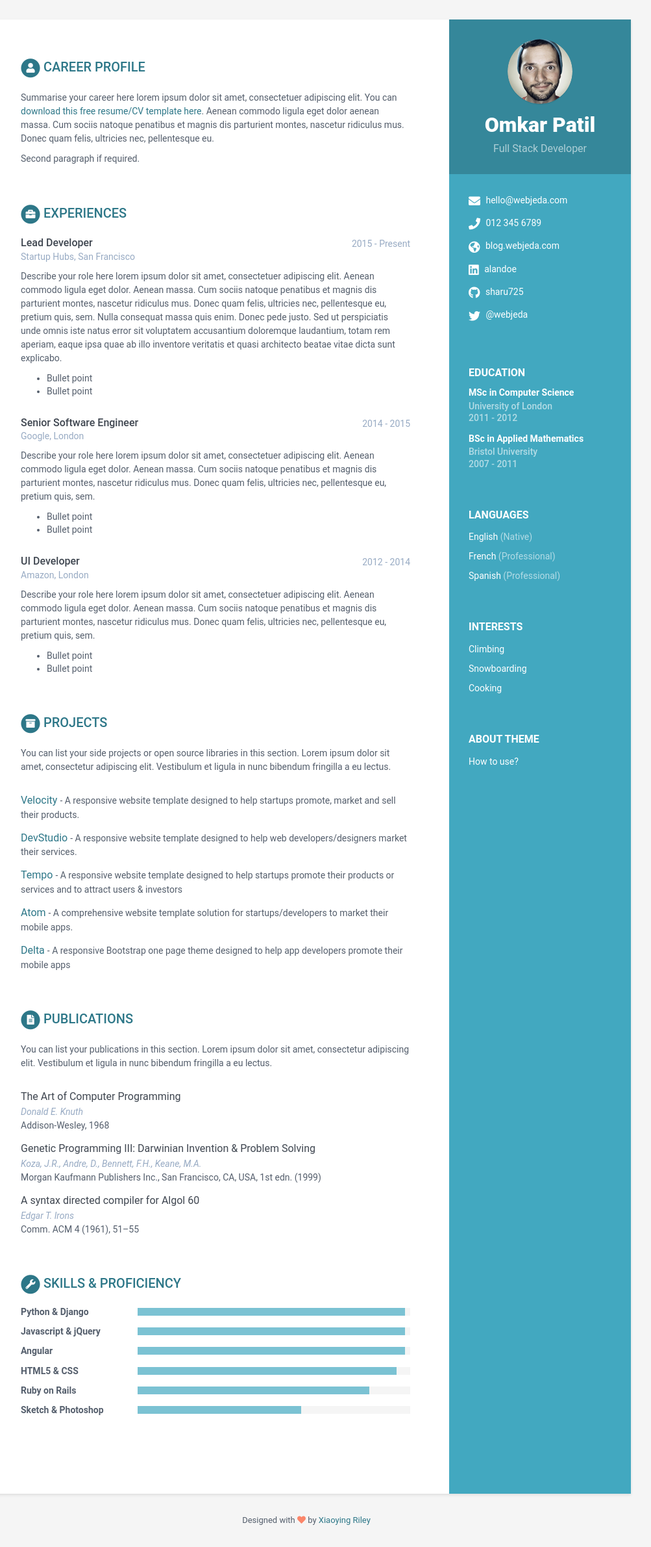
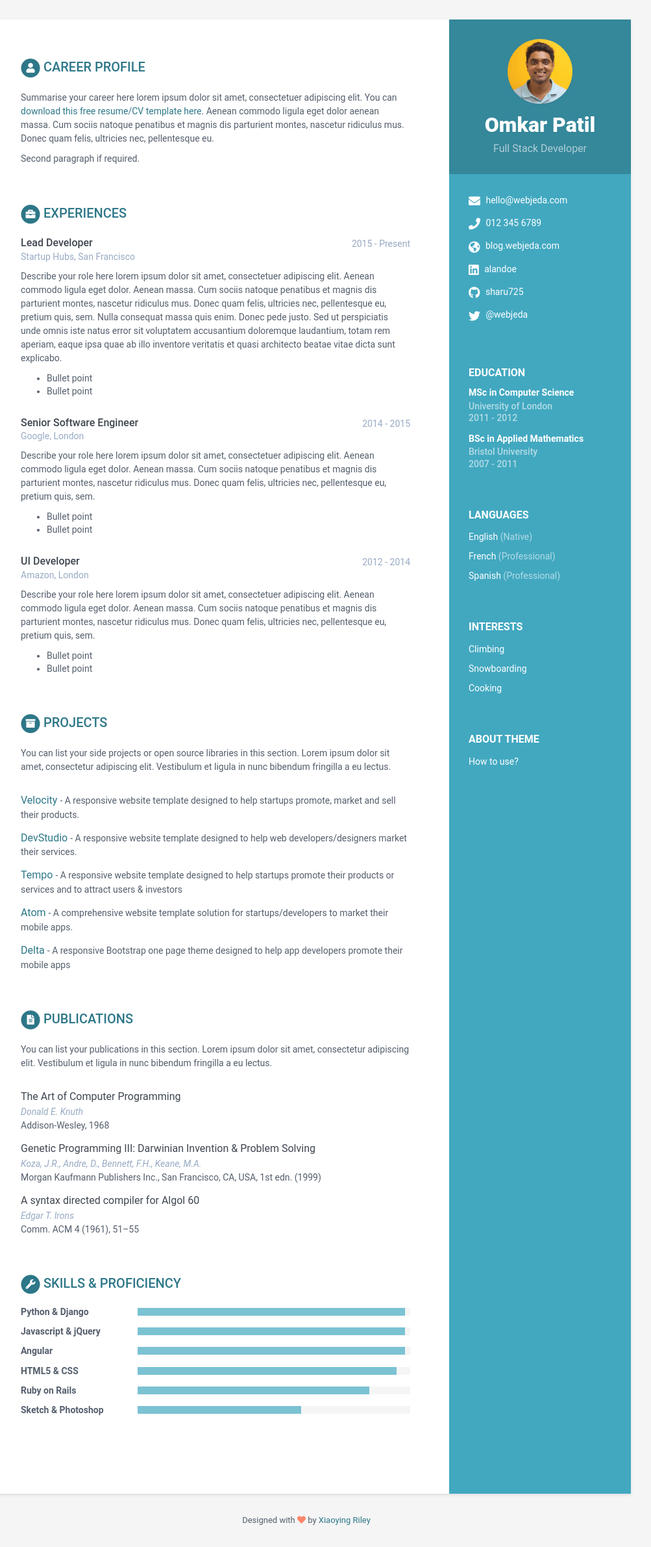
Before and after one commit to omkarpat/mystory, a Jekyll site: the page built from index.html, in a window 1280 px wide. Shown: the whole page at 65% size, without its empty margins (168-1171 px from the left). Built offline with Jekyll 4.4.1, drawn with Linux system fonts in a browser that asks for light colours.

Commit message:
adding photo

```diff
--- a/_data/data.yml
+++ b/_data/data.yml
@@ -9,7 +9,7 @@ sidebar:
     # Profile information
     name: Omkar Patil
     tagline: Full Stack Developer
-    avatar: profile.png  #place a 100x100 picture inside /assets/images/ folder and provide the name of the file below
+    avatar: Omkar.png  #place a 100x100 picture inside /assets/images/ folder and provide the name of the file below
 
     # Sidebar links
     email: hello@webjeda.com
```
Also changed, not shown: assets/images/Omkar.png (added), assets/images/profile.png (deleted).
